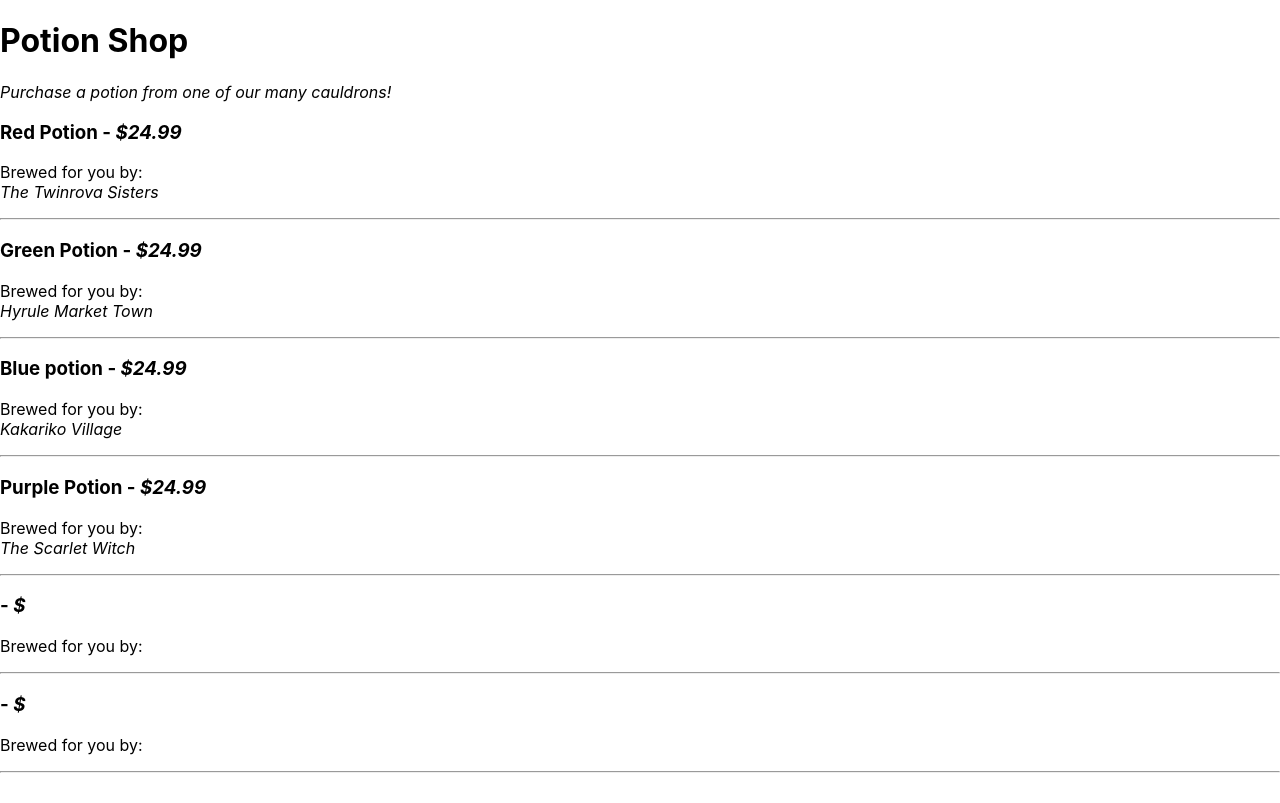
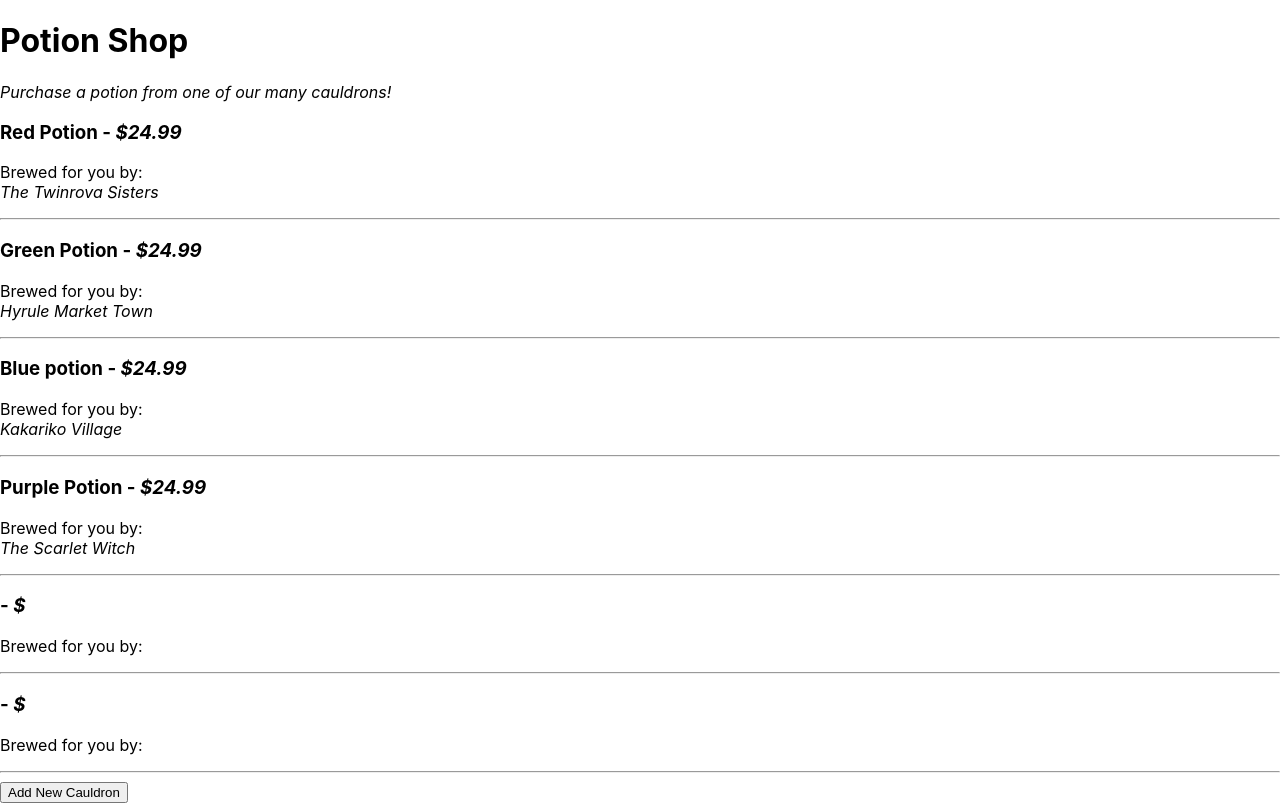
Before and after one commit to shanencross/potion-shop, a React (Create React App) app: page / in a window 1280 px wide. Built offline with nearby package versions, Linux system fonts and the light colour scheme.

Commit message:
Add button for adding new cauldron

```diff
--- a/src/Components/Menu.js
+++ b/src/Components/Menu.js
@@ -11,6 +11,7 @@
       <Cauldron name="Purple Potion" brand="The Scarlet Witch" price={24.99} />
       <Cauldron />
       <Cauldron />
+      <button>Add New Cauldron</button>
     </React.Fragment>
   );
 }
```
